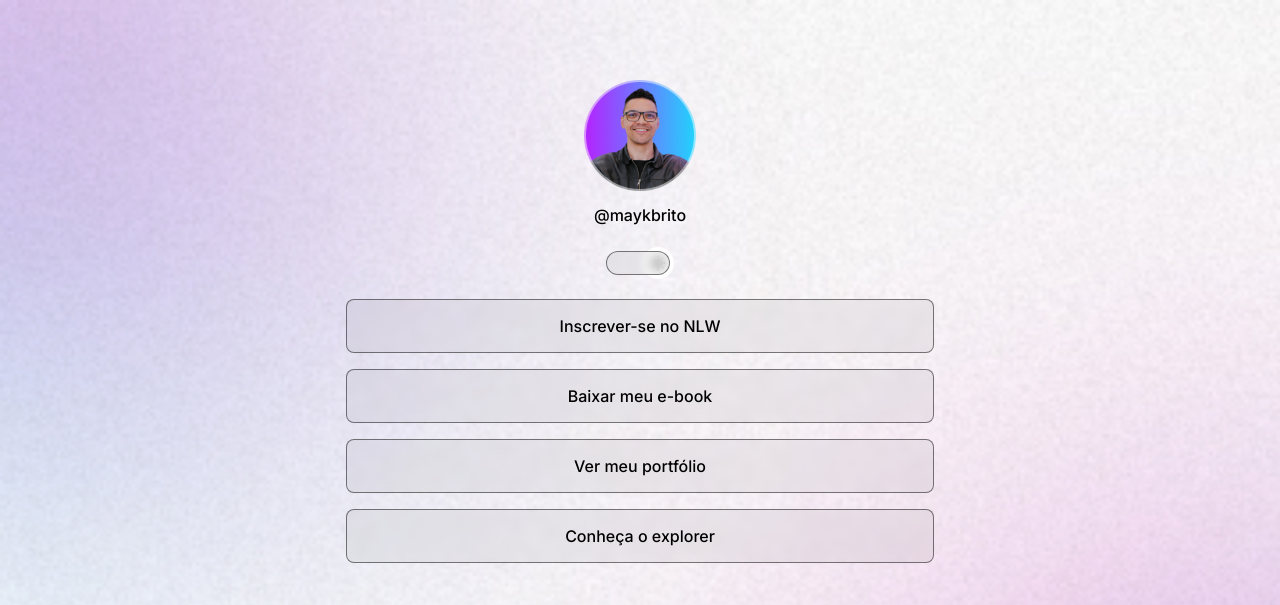
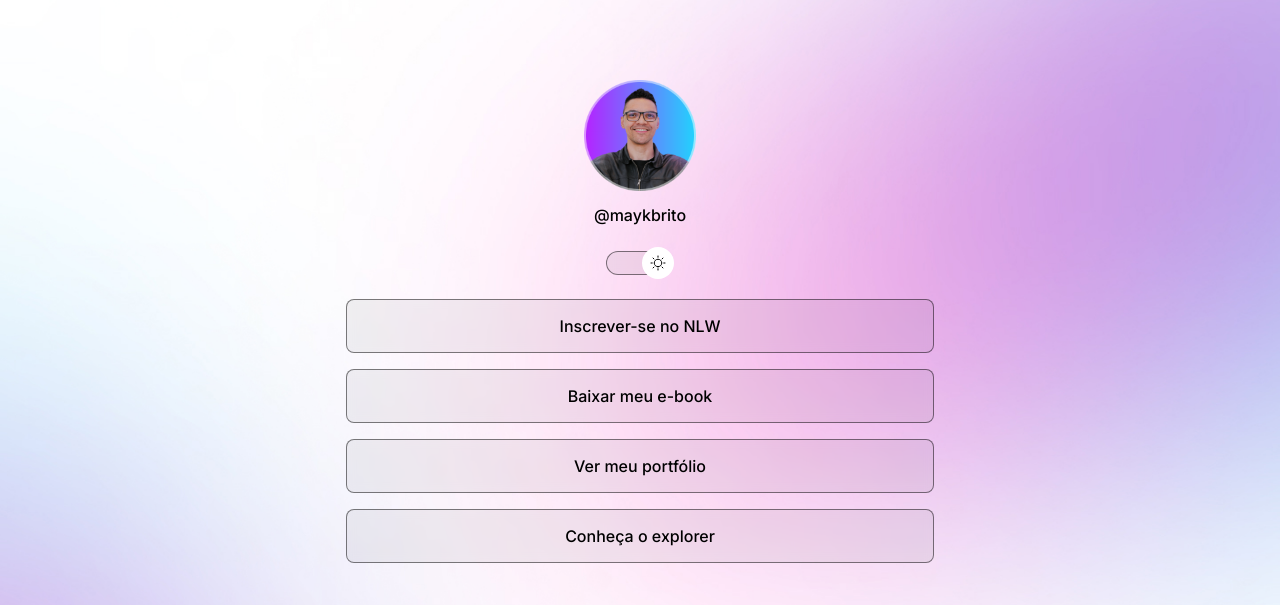
Before and after one commit to LucasAlves577/Projeto, a plain HTML site: page index.html in a window 1280 px wide. Both pictures are taken after a click on the element 640 px from the left and 263 px from the top of the page. Shown: the top 605 px of the page. Drawn offline with nearby package versions, Linux system fonts and the light colour scheme.

Commit message:
Adjust Background Desktop

```diff
--- a/Style.css
+++ b/Style.css
@@ -20,6 +20,7 @@ body {
   /*Posso deixar todo esse código do Background em uma linha única */
   background: var(--bg-url) no-repeat top center/cover;
   font-family: "Inter" , sans-serif;
+  height:100vh;
 }
 
 :root {
@@ -84,6 +85,7 @@ justify-content: center;
   border-radius:50%;
   border:0;
   position:absolute;
+  z-index: 100;
 }
 
 #switch span{
@@ -159,3 +161,15 @@ footer{
   text-align:center;
   font-size:14px;
 }
+
+/* Media queries */
+@media (min-width:700px) {
+  :root {
+      --bg-url: url(./assets/bg-desktop.png)
+  }
+
+  .light {
+
+    --bg-url: url(./assets/bg-desktop-light.jpg)
+  }
+}
```
